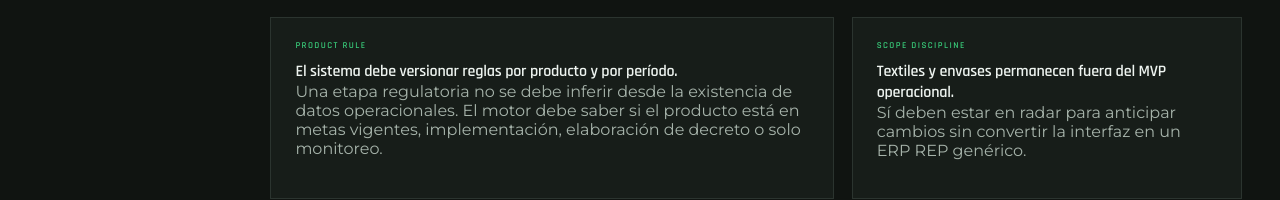
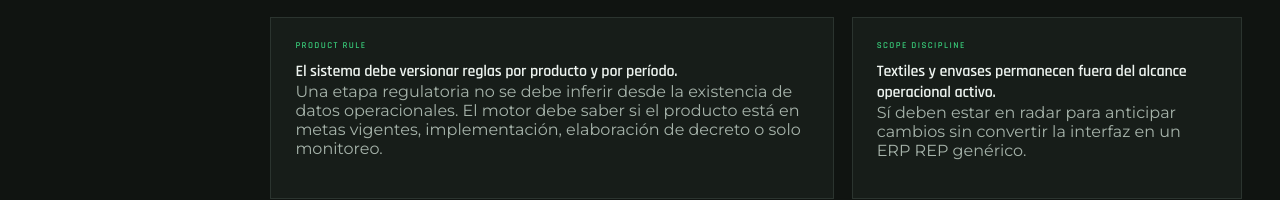
Before and after one commit to traviscomber/recycla, a Next.js app: page /regulatory in a window 1280 px wide. Shown: the part 869-1069 px from the top of the page. Built offline with nearby package versions, Linux system fonts and the light colour scheme.

Commit message:
docs: remove prototype terminology

```diff
--- a/src/app/regulatory/page.tsx
+++ b/src/app/regulatory/page.tsx
@@ -63,7 +63,7 @@ export default function RegulatoryRadarPage() {
         </article>
         <article className="panel">
           <p className="eyebrow">Scope discipline</p>
-          <h3>Textiles y envases permanecen fuera del MVP operacional.</h3>
+          <h3>Textiles y envases permanecen fuera del alcance operacional activo.</h3>
           <p className="muted">Sí deben estar en radar para anticipar cambios sin convertir la interfaz en un ERP REP genérico.</p>
         </article>
       </section>
```
